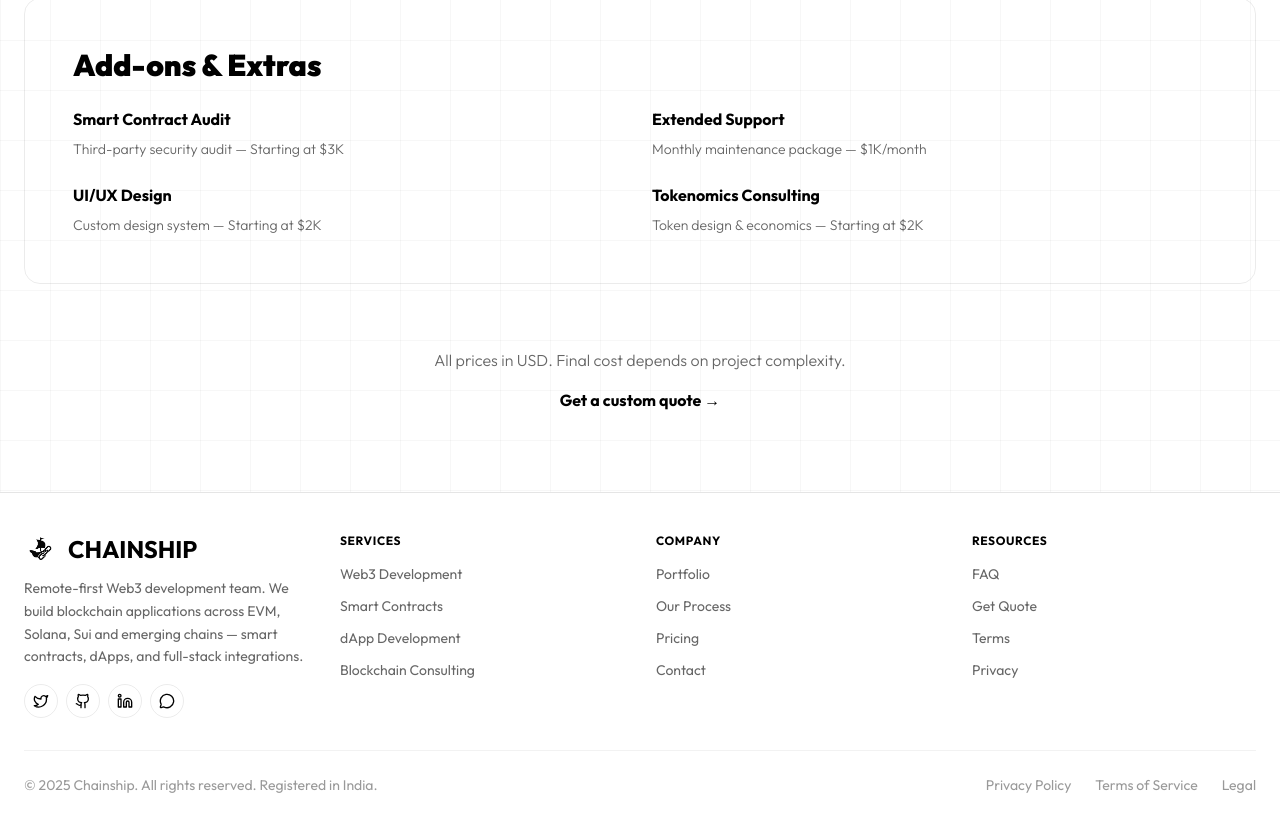
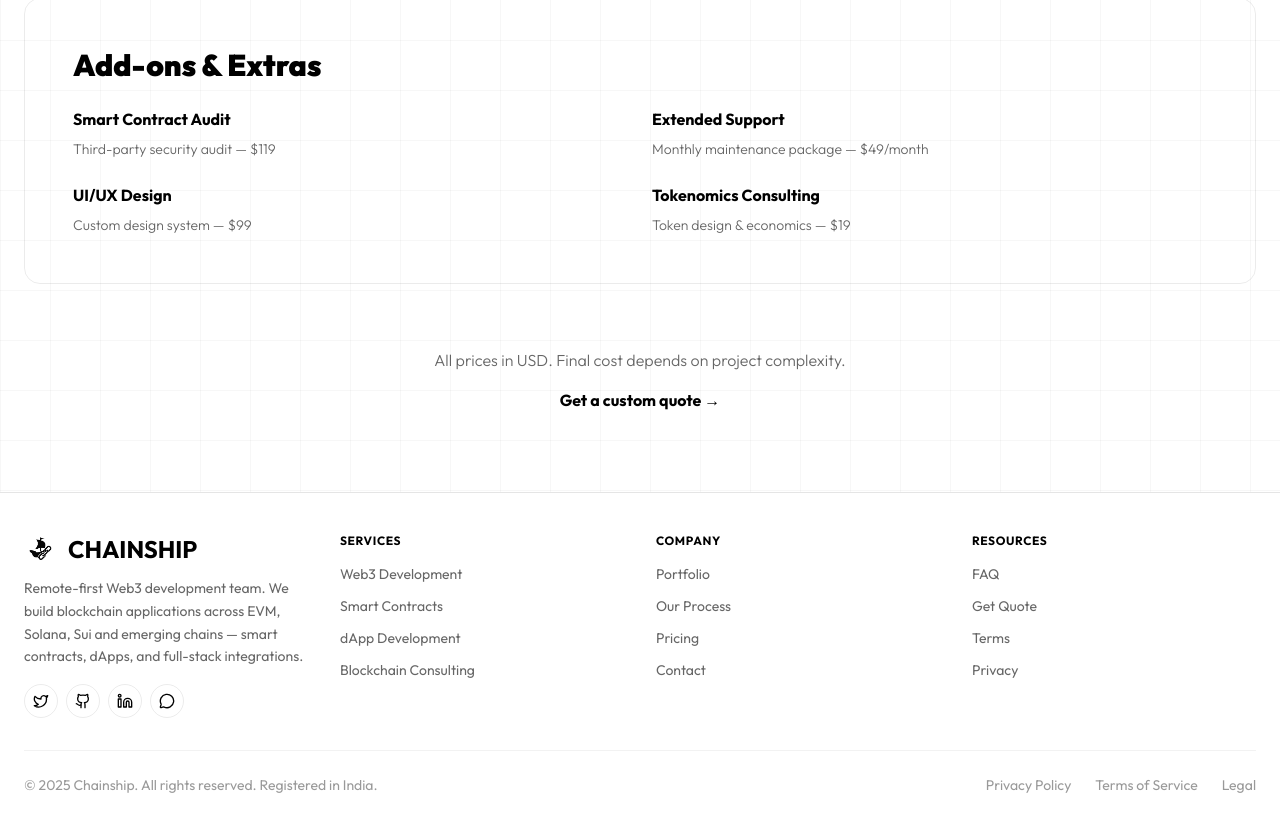
Before and after one commit to chainship/chainship, a Next.js app: page /pricing in a window 1280 px wide. Shown: the part 960-1791 px from the top of the page. Built offline with nearby package versions, Linux system fonts and the light colour scheme.

Commit message:
upadated pricing

```diff
--- a/src/app/pricing/page.js
+++ b/src/app/pricing/page.js
@@ -131,25 +131,25 @@ export default function PricingPage() {
             <div>
               <h4 className="font-bold text-black dark:text-white mb-2">Smart Contract Audit</h4>
               <p className="text-sm text-black/60 dark:text-white/60 font-light">
-                Third-party security audit — Starting at $3K
+                Third-party security audit — $119
               </p>
             </div>
             <div>
               <h4 className="font-bold text-black dark:text-white mb-2">Extended Support</h4>
               <p className="text-sm text-black/60 dark:text-white/60 font-light">
-                Monthly maintenance package — $1K/month
+                Monthly maintenance package — $49/month
               </p>
             </div>
             <div>
               <h4 className="font-bold text-black dark:text-white mb-2">UI/UX Design</h4>
               <p className="text-sm text-black/60 dark:text-white/60 font-light">
-                Custom design system — Starting at $2K
+                Custom design system — $99
               </p>
             </div>
             <div>
               <h4 className="font-bold text-black dark:text-white mb-2">Tokenomics Consulting</h4>
               <p className="text-sm text-black/60 dark:text-white/60 font-light">
-                Token design & economics — Starting at $2K
+                Token design & economics — $19
               </p>
             </div>
           </div>
```
